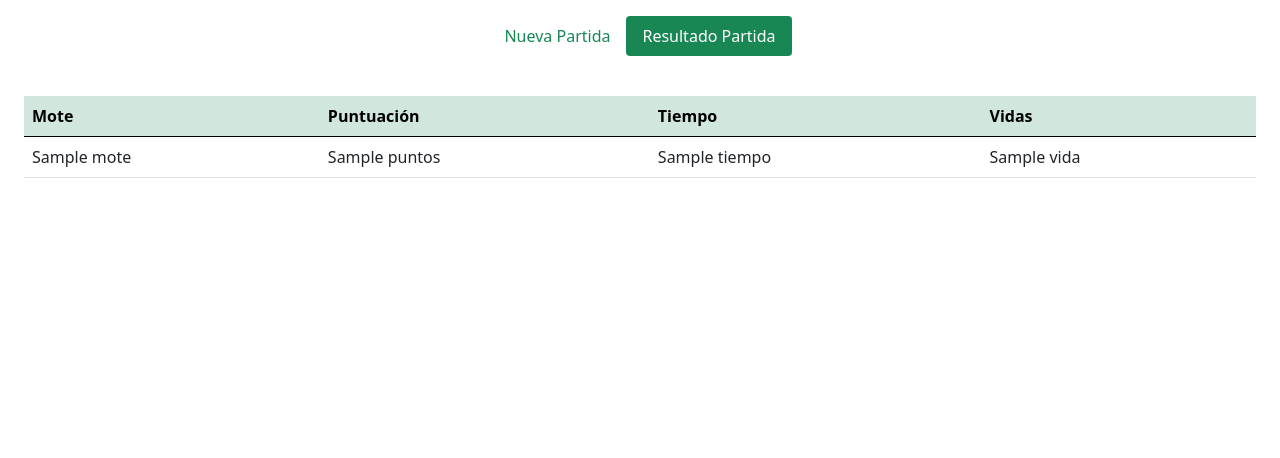
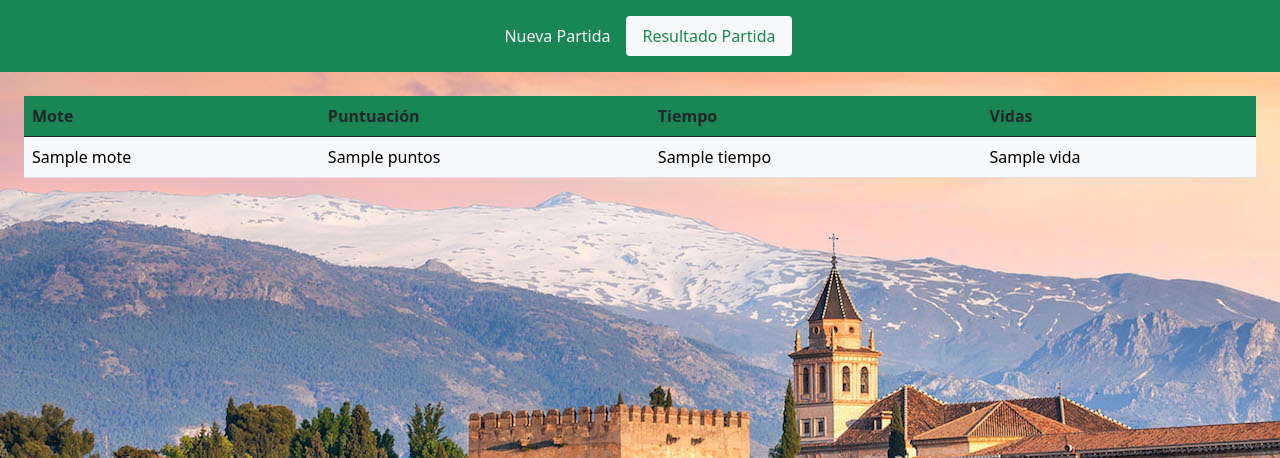
Before and after one commit to lexm25/juegos-monumentos-andalucia, a PHP site: template views/resultado.php in a window 1280 px wide. Shown: the top 458 px of the page. Run offline with PHP 8.4, Linux system fonts and the light colour scheme; the template is opened without the code that fills it: most values are stand-ins (such as "Sample title", 1, 10 or a date in 2020).

Commit message:
Resultado.php Versión 2

```diff
--- a/views/resultado.php
+++ b/views/resultado.php
@@ -7,21 +7,26 @@
     <title>Resultado</title>
     <link href="https://cdn.jsdelivr.net/npm/bootstrap@5.0.2/dist/css/bootstrap.min.css" rel="stylesheet" integrity="sha384-EVSTQN3/azprG1Anm3QDgpJLIm9Nao0Yz1ztcQTwFspd3yD65VohhpuuCOmLASjC" crossorigin="anonymous">
     <script src="https://cdn.jsdelivr.net/npm/bootstrap@5.0.2/dist/js/bootstrap.bundle.min.js" integrity="sha384-MrcW6ZMFYlzcLA8Nl+NtUVF0sA7MsXsP1UyJoMp4YLEuNSfAP+JcXn/tWtIaxVXM" crossorigin="anonymous"></script>
+    <style>
+        body{
+            background-image: url(./images/maxresdefault.jpg);
+        }
+    </style>
 </head>
 <body>
-    <nav>
+    <nav class="bg-success">
     <ul class="nav nav-pills justify-content-center p-3">
         <li class="nav-item">
-            <a class="nav-link text-success" href="registro.php">Nueva Partida</a>
+            <a class="nav-link text-light" href="registro.php">Nueva Partida</a>
         </li>
         <li class="nav-item">
-            <a class="nav-link active bg-success" aria-current="page" href="#">Resultado Partida</a>
+            <a class="nav-link active bg-light text-success" aria-current="page" href="#">Resultado Partida</a>
         </li>
     </ul>
     </nav>
     <div class="col-12 p-4">
         <table class="table">
-        <thead class="table-success">
+        <thead class="bg-success">
             <tr>
                 <th scope="col">Mote</th>
                 <th scope="col">Puntuación</th>
@@ -29,7 +34,7 @@
                 <th scope="col">Vidas</th>
             </tr>
         </thead>
-        <tbody>
+        <tbody class="table-light">
             <?php foreach($partidas as $partida): ?>
 
                 <tr>
```
